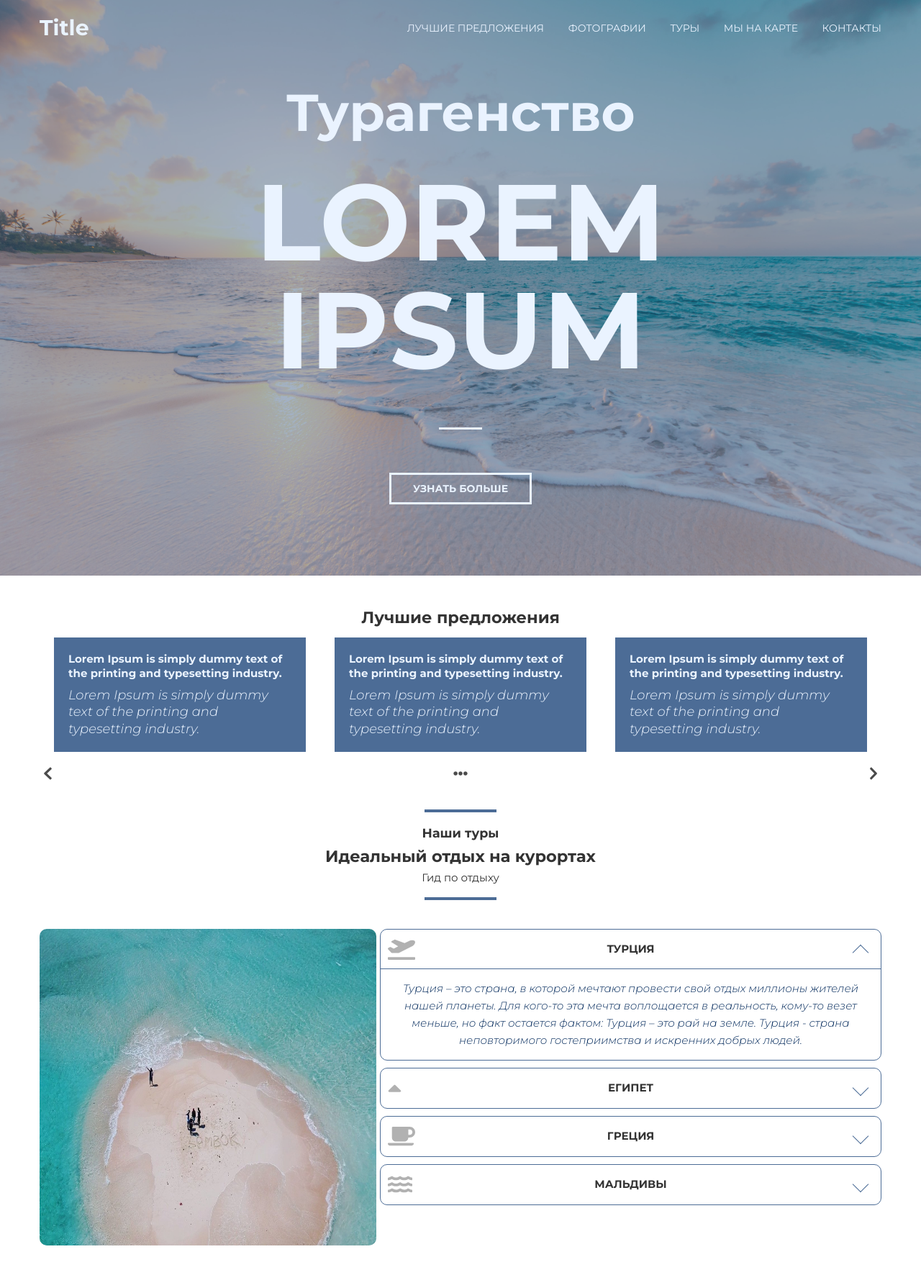
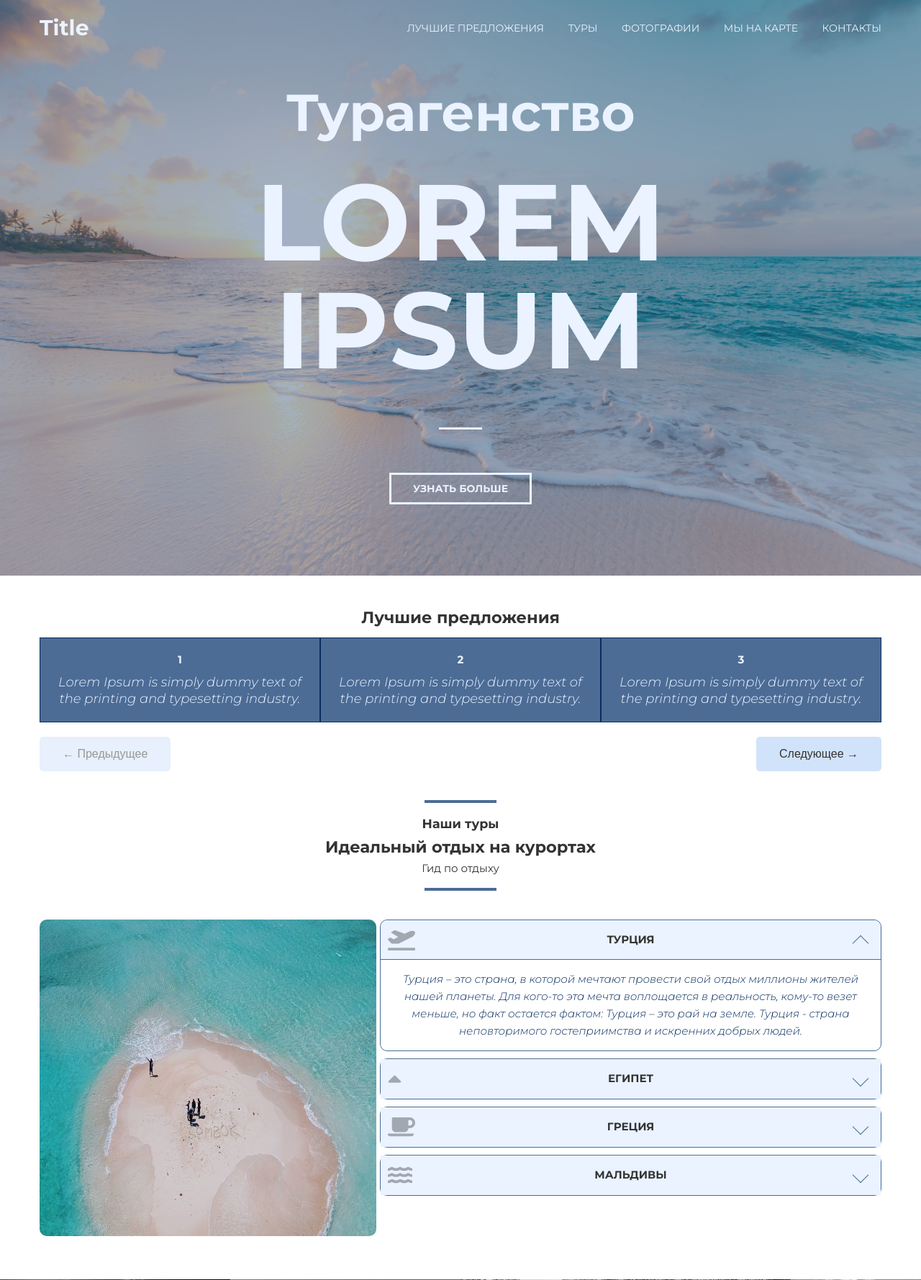
Before and after one commit to Loadngg/Website, a PHP site: page / in a window 1280 px wide. Shown: the top 1779 px of the page at 72% size. Run offline with PHP 8.4, Linux system fonts and the light colour scheme.

Commit message:
Сделан слайдер

```diff
--- a/assets/css/style.css
+++ b/assets/css/style.css
@@ -23,10 +23,16 @@ p {
     margin: 0;
 }
 
+a {
+    text-decoration: none;
+    outline: none;
+}
+
 /*Container*/
 .container {
-    width: 100%;
-    max-width: 1200px;
+    /* width: 100%; */
+    /* max-width: 1200px; */
+    width: 1200px;
     padding: 0 15px;
     margin: 0 auto;
     text-align: center;
@@ -180,55 +186,74 @@ p {
 }
 
 
-/* Info */
-.blocks__uptitle {
+/* Slider */
+.slider__uptitle {
     padding-bottom: 10px;
 }
 
-.blocks {
+.slider__track {
     display: flex;
-    justify-content: space-between;
     line-height: 1.3;
+    transition: .2s;
 }
 
-.block {
-    width: 30%;
-    display: inline-block;
-    margin: 0 20px;
+.slider__item {
     background-color: #4c6c96;
     height: auto;
-    text-align: left;
+    text-align: center;
     padding: 20px;
     color: #eaf3ff;
+
+    border: 1px solid #072d5e;
 }
 
-/* Info */
-.info {
-    position: relative;
+.slider__inner {
+    overflow: hidden;
+}
+
+.slider {
     height: auto;
     margin: 40px 0;
 }
 
-.info__title {
+.slider__title {
     font-size: 15px;
     font-weight: 700;
     margin-bottom: 10px;
 }
 
-.info__subtitle {
+.slider__subtitle {
     font-size: 18px;
     font-weight: 300;
     font-style: italic;
 }
 
-.carusel {
+.slider__buttons {
     display: flex;
     justify-content: space-between;
     position: relative;
-    margin: 20px 5px;
-    height: 20px;
-    opacity: .7;
+    margin: 20px 0;
 }
+
+.btn__prev,
+.btn__next {
+    background-color: #d1e3fa;
+    border: none;
+    color: #333;
+    padding: 15px 32px;
+    text-align: center;
+    vertical-align: middle;
+    text-decoration: none;
+    font-size: 16px;
+    border-radius: 5px;
+}
+
+.btn__next:disabled,
+.btn__prev:disabled {
+    opacity: .5;
+    cursor: not-allowed;
+}
+
 
 /* Photos */
 .photos {
@@ -260,7 +285,7 @@ p {
 
 /* tours */
 .tours {
-    position: relative;
+    position: relbtntive;
     width: 100%;
     height: auto;
     margin-bottom: 60px;
@@ -319,10 +344,9 @@ p {
     border-bottom: 1px solid transparent;
     cursor: pointer;
 
-    /* background-color: #c7daf0; */
-    /* border-radius: 10px; */
+    align-items: center;
 
-    align-items: center;
+    background-color: #eaf3ff;
 }
 
 .accordion__title {
@@ -406,7 +430,6 @@ p {
 }
 
 .map__ico {
-    /* margin-top: 10px; */
     height: 40px;
     opacity: .5;
 }
--- a/assets/js/main.js
+++ b/assets/js/main.js
@@ -38,3 +38,49 @@ for (let smoothLink of smoothLinks) {
         });
     });
 }
+
+// Slider
+let position = 0;
+const slidesToShow = 3;
+const slidesToScroll = 3;
+const inner = document.querySelector('.slider__inner');
+const track = document.querySelector('.slider__track');
+const btnPrev = document.querySelector('.btn__prev');
+const btnNext = document.querySelector('.btn__next');
+const items = document.querySelectorAll('.slider__item');
+const itemsCount = items.length;
+const itemWidth = inner.clientWidth / slidesToShow;
+const movePosition = slidesToScroll * itemWidth;
+
+items.forEach((item) => {
+    item.style.minWidth = `${itemWidth}px`;
+});
+
+btnNext.addEventListener('click', () => {
+    const itemsLeft = itemsCount - (Math.abs(position) + slidesToShow * itemWidth) / itemWidth;
+
+    position -= itemsLeft >= slidesToScroll ? movePosition : itemsLeft * itemWidth;
+
+    setPosition();
+    checkBtn();
+});
+
+btnPrev.addEventListener('click', () => {
+    const itemsLeft = Math.abs(position) / itemWidth;
+
+    position += itemsLeft >= slidesToScroll ? movePosition : itemsLeft * itemWidth;
+
+    setPosition();
+    checkBtn();
+});
+
+const setPosition = () => {
+    track.style.transform = `translateX(${position}px)`;
+};
+
+const checkBtn = () => {
+    btnPrev.disabled = position === 0;
+    btnNext.disabled = position <= -(itemsCount - slidesToShow) * itemWidth;
+};
+
+checkBtn();
--- a/index.html
+++ b/index.html
@@ -18,10 +18,10 @@
 
             <nav class="nav" id="nav">
                 <a href="#bestsellers" class="nav__link">Лучшие Предложения</a>
-                <a href="#photos" class="nav__link" id="nav_2">Фотографии</a>
-                <a href="#tours" class="nav__link" id="nav_3">Туры</a>
-                <a href="#map" class="nav__link" id="nav_4">Мы на карте</a>
-                <a href="#contacts" class="nav__link" id="nav_5">Контакты</a>
+                <a href="#photos" class="nav__link">Туры</a>
+                <a href="#tours" class="nav__link">Фотографии</a>
+                <a href="#map" class="nav__link">Мы на карте</a>
+                <a href="#contacts" class="nav__link">Контакты</a>
             </nav>
         </div>
     </div>
@@ -43,31 +43,66 @@
     </div>
 
     <!-- Info -->
-    <div class="info">
+    <div class="slider">
         <div class="container">
-            <div class="info_inner">
-                <h2 class="blocks__uptitle" id="bestsellers">Лучшие предложения</h2>
+            <div class="slider__inner">
+                <h2 class="slider__uptitle" id="bestsellers">Лучшие предложения</h2>
 
-                <div class="blocks">
-                    <div class="block">
-                        <p class="info__title">Lorem Ipsum is simply dummy text of the printing and typesetting industry.</p>
-                        <div class="info__subtitle">Lorem Ipsum is simply dummy text of the printing and typesetting industry.</div>
+                <div class="slider__track">
+                    <div class="slider__item">
+                        <p class="slider__title">1</p>
+                        <div class="slider__subtitle">Lorem Ipsum is simply dummy text of the printing and typesetting industry.</div>
                     </div>
-                    <div class="block">
-                        <p class="info__title">Lorem Ipsum is simply dummy text of the printing and typesetting industry.</p>
-                        <div class="info__subtitle">Lorem Ipsum is simply dummy text of the printing and typesetting industry.</div>
+                    <div class="slider__item">
+                        <p class="slider__title">2</p>
+                        <div class="slider__subtitle">Lorem Ipsum is simply dummy text of the printing and typesetting industry.</div>
                     </div>
-                    <div class="block">
-                        <p class="info__title">Lorem Ipsum is simply dummy text of the printing and typesetting industry.</p>
-                        <div class="info__subtitle">Lorem Ipsum is simply dummy text of the printing and typesetting industry.</div>
+                    <div class="slider__item">
+                        <p class="slider__title">3</p>
+                        <div class="slider__subtitle">Lorem Ipsum is simply dummy text of the printing and typesetting industry.</div>
+                    </div>
+                    <div class="slider__item">
+                        <p class="slider__title">4</p>
+                        <div class="slider__subtitle">Lorem Ipsum is simply dummy text of the printing and typesetting industry.</div>
+                    </div>
+                    <div class="slider__item">
+                        <p class="slider__title">5</p>
+                        <div class="slider__subtitle">Lorem Ipsum is simply dummy text of the printing and typesetting industry.</div>
+                    </div>
+                    <div class="slider__item">
+                        <p class="slider__title">6</p>
+                        <div class="slider__subtitle">Lorem Ipsum is simply dummy text of the printing and typesetting industry.</div>
+                    </div>
+                    <div class="slider__item">
+                        <p class="slider__title">7</p>
+                        <div class="slider__subtitle">Lorem Ipsum is simply dummy text of the printing and typesetting industry.</div>
+                    </div>
+                    <div class="slider__item">
+                        <p class="slider__title">8</p>
+                        <div class="slider__subtitle">Lorem Ipsum is simply dummy text of the printing and typesetting industry.</div>
+                    </div>
+                    <div class="slider__item">
+                        <p class="slider__title">9</p>
+                        <div class="slider__subtitle">Lorem Ipsum is simply dummy text of the printing and typesetting industry.</div>
                     </div>
                 </div>
             </div>
 
-            <div class="carusel">
-                <img src="assets/svg/arrow-left.svg" alt="стрелка" class="arrow__left">
-                <img src="assets/svg/ellipsis.svg" alt="многоточие" class="ellipsis">
-                <img src="assets/svg/arrow-right.svg" alt="стрелка" class="arrow__right">
+            <div class="slider__buttons">
+                <!-- <button class="btn-prev">Prev</button>
+                <button class="btn-next">Next</button> -->
+                <button  class="btn__prev">
+                    <!-- <img src="assets/svg/arrow-left.svg" alt="стрелка" class="arrow__left"> -->
+                    ← Предыдущее
+                </button>
+
+                <!-- <img src="assets/svg/ellipsis.svg" alt="многоточие" class="ellipsis"> -->
+
+                <button class="btn__next">
+                    <!-- <img src="assets/svg/arrow-right.svg" alt="стрелка" class="arrow__right"> -->
+                Следующее →
+                </button>
+
             </div>
         </div>
     </div>
@@ -150,7 +185,6 @@
         </div>
     </div>
 
-
     <!-- Map -->
     <div class="map" id="map">
         <div class="container">
```
Also changed, not shown: assets/svg/arrow-left.svg (deleted), assets/svg/arrow-right.svg (deleted), assets/svg/ellipsis.svg (deleted).
